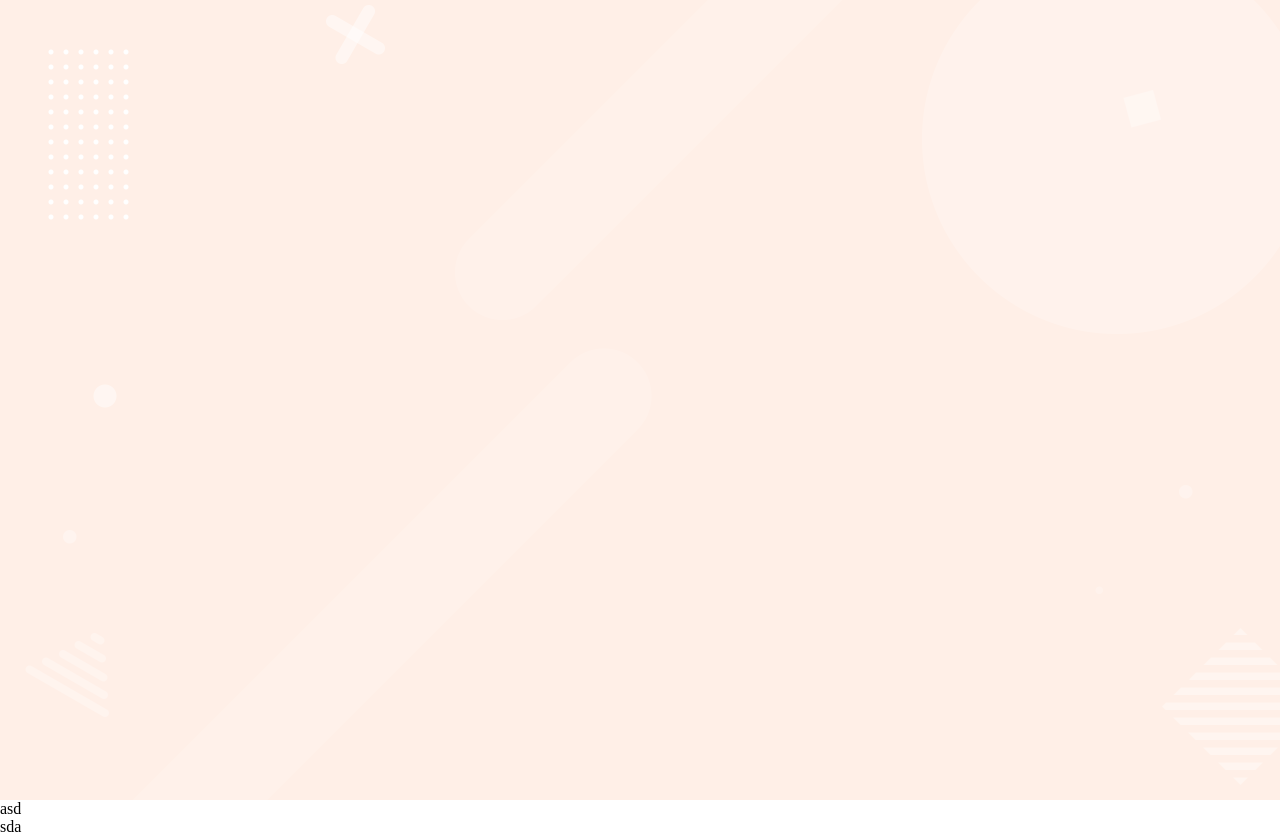
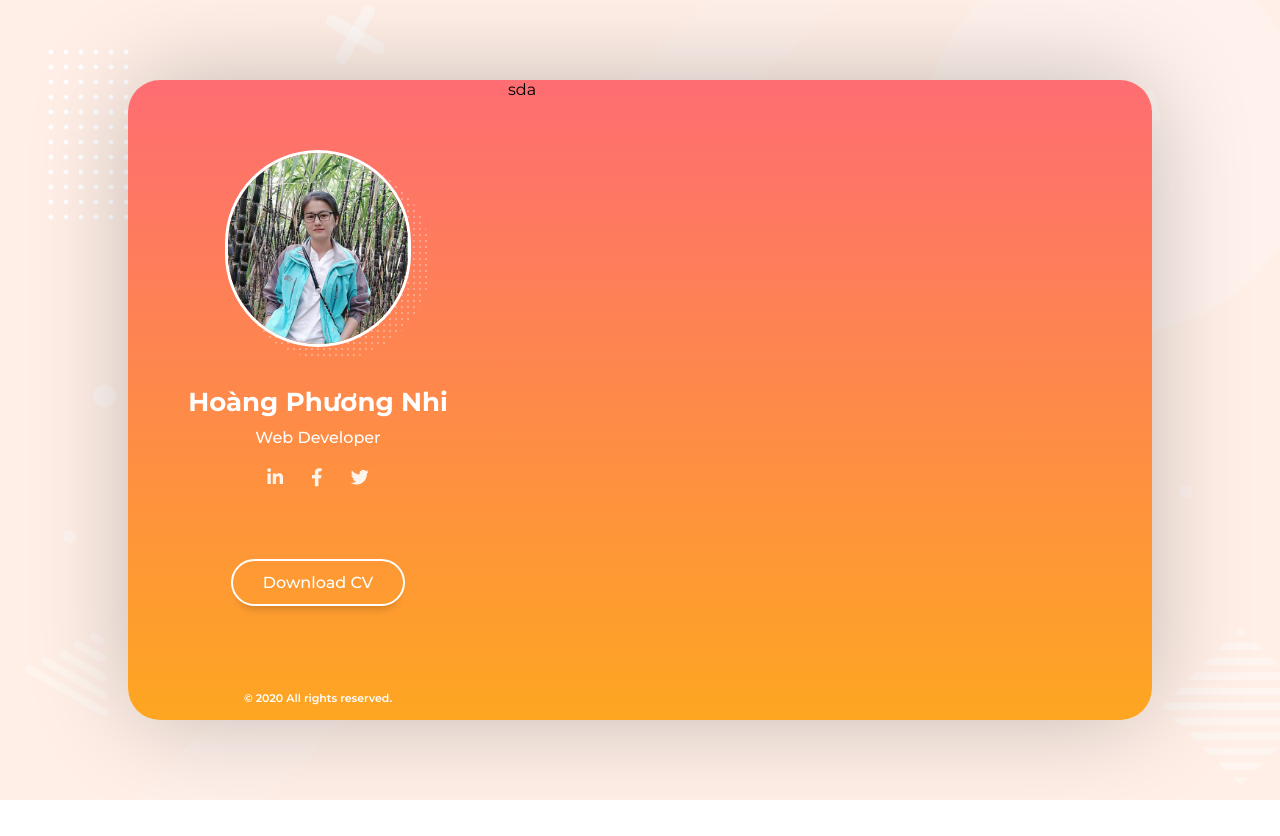
Before and after one commit to hitnei/MY-CV-WEB, a website: page index.html in a window 1280 px wide. After the commit the page ends 800 px from the top, so only its background shows below. Drawn offline with Linux system fonts and the light colour scheme.

Commit message:
headerSite

```diff
--- a/index.html
+++ b/index.html
@@ -4,24 +4,76 @@
 <head>
     <meta charset="UTF-8">
     <meta name="viewport" content="width=device-width, initial-scale=1.0">
+
+    <!-- css -->
     <link rel="stylesheet" href="/public/css/style.css">
     <link rel="stylesheet" href="/public/css/bg.css">
+    <link rel="stylesheet" href="/public/css/headerSite.css">
+
+    <!-- fonts -->
+    <link
+        href="https://fonts.googleapis.com/css2?family=Montserrat:wght@100;200;300;400;500;600;700;800;900&display=swap"
+        rel="stylesheet">
+    <link rel="stylesheet" href="https://cdnjs.cloudflare.com/ajax/libs/font-awesome/5.13.0/css/all.min.css">
+
     <title>Hitnei's CV</title>
 </head>
 
 <body>
     <div id="bgAni" class="background"></div>
-    <div class="wrapper">
-        <div class="headerSite">
-            asd
+
+    <div class="container">
+        <div class="wrapper">
+            <div class="headerSite">
+                <div class="headerContent">
+                    <div class="headerPhoto">
+                        <img src="/public/images/personalImage.jpg" alt="Personal Photo">
+                    </div>
+
+                    <div class="headerTitle">
+                        <h2>Hoàng Phương Nhi</h2>
+                        <h4>Web Developer</h4>
+                    </div>
+
+                    <div class="headerSocial">
+                        <ul>
+                            <li>
+                                <a href="#" target="_blank">
+                                    <i class="fab fa-linkedin-in"></i>
+                                </a>
+                            </li>
+                            <li>
+                                <a href="https://www.facebook.com/hoang.nhi.98871" target="_blank">
+                                    <i class="fab fa-facebook-f"></i>
+                                </a>
+                            </li>
+                            <li>
+                                <a href="https://twitter.com/Hitle_Neive_69" target="_blank">
+                                    <i class="fab fa-twitter"></i>
+                                </a>
+                            </li>
+                        </ul>
+                    </div>
+
+                    <div class="downloadCV">
+                        <input id="btnDownloadCV" type="button" value="Download CV">
+                    </div>
+
+                </div>
+                <div class="copyrights">© 2020 All rights reserved.</div>
+            </div>
+
+            <div class="contentSite">
+                sda
+            </div>
         </div>
+        <div class="mainMenu">
 
-        <div class="contentSite">
-            sda
         </div>
     </div>
 
     <script src="/public/js/bgAnimation.js"></script>
+    <script src="/public/js/headerSite.js"></script>
 </body>
 
 </html>
--- a/public/css/bg.css
+++ b/public/css/bg.css
@@ -9,6 +9,7 @@
     animation-iteration-count: infinite;
     animation-direction: alternate;
     opacity: 0.5;
+    position: absolute;
 }
 
 /* @-webkit-keyframes bgAnimation {
--- /dev/null
+++ b/public/css/headerSite.css
@@ -0,0 +1,129 @@
+.headerSite {
+    display: flex;
+    flex-direction: column;
+    align-items: center;
+    justify-content: space-between;
+    padding: 70px 30px 15px;
+    min-width: 380px;
+    width: 380px;
+    box-sizing: border-box;
+}
+
+.headerSite .headerContent {
+    display: flex;
+    flex-direction: column;
+    align-items: center;
+}
+
+.headerSite .headerContent .headerPhoto {
+    z-index: 1;
+    margin-bottom: 15px;
+}
+
+.headerSite .headerContent .headerPhoto::after {
+    position: absolute;
+    opacity: 0.3;
+    border-radius: 300px;
+    content: '';
+    height: 200px;
+    width: 200px;
+    background-image: -webkit-repeating-radial-gradient(center center, #fff, #fff 1px, transparent 0px, transparent 100%);
+    background-size: 6px 6px;
+    z-index: -1;
+    margin: 10px -180px;
+}
+
+.headerSite .headerContent .headerPhoto img {
+    max-width: 180px;
+    border-radius: 100px;
+    z-index: 1;
+    border: 3px solid #fff;
+}
+
+.headerSite .headerContent .headerTitle {
+    text-align: center;
+    color: #FFF;
+}
+
+.headerSite .headerContent .headerTitle h2 {
+    font-size: 26px;
+    margin: 20px 0 10px;
+}
+
+.headerSite .headerContent .headerTitle h4 {
+    font-size: 16px;
+    margin: 0;
+    font-weight: 500;
+}
+
+.headerSite .headerContent .headerSocial {
+    margin: 20px 0;
+}
+
+.headerSite .headerContent .headerSocial ul {
+    list-style-type: none;
+    margin: 0;
+    padding: 0;
+}
+
+.headerSite .headerContent .headerSocial ul li {
+    display: inline-block;
+}
+
+.headerSite .headerContent .headerSocial ul li:last-child {
+    margin-right: 0px;
+}
+
+.headerSite .headerContent .headerSocial ul li a {
+    color: #FFF;
+    font-size: 18px;
+    opacity: 0.9;
+    border-radius: 20px;
+    padding: 6px 12px;
+}
+
+.headerSite .headerContent .headerSocial ul li a:hover {
+    opacity: 1;
+    background-color: rgba(255,255,255,.2);
+    transition: all 1s;
+}
+
+.headerSite .headerContent .downloadCV {
+    margin-top: 50px;
+}
+
+.headerSite .headerContent .downloadCV:hover {
+    margin-top: 50px;
+}
+
+.headerSite .headerContent .downloadCV input {
+    padding: 12px 30px;
+    border-radius: 30px;
+    background: unset;
+    border: 2px solid #FFF;
+    cursor: pointer;
+    transition: background-color 0.5s, color 1s;
+    box-shadow: 0px 10px 10px -8px rgba(0, 0, 0, .22);
+}
+
+.headerSite .headerContent .downloadCV input[value] {
+    color: #FFF;
+    font-size: 16px;
+    font-weight: 500;
+}
+
+.headerSite .headerContent .downloadCV input:hover {
+    background-color: #fff;
+    color: #fea621;
+    transition: background-color 0.5s, color 1s;
+}
+
+.headerSite .headerContent .downloadCV input:focus {
+    outline: unset;
+}
+
+.headerSite .copyrights {
+    font-size: 11px;
+    font-weight: 600;
+    color: #FFF;
+}
--- a/public/css/style.css
+++ b/public/css/style.css
@@ -1,3 +1,7 @@
+* {
+    font-family: 'Montserrat', sans-serif;
+}
+
 html {
     margin: 0;
     width: 100%;
@@ -11,3 +15,20 @@ body {
     width: 100%;
     height: 100%;
 }
+
+.container {
+    display: flex;
+    justify-content: center;
+    align-items: center;
+    height: 100%;
+}
+
+.wrapper {
+    display: flex;
+    width: 80vw;
+    height: 80vh;
+    position: relative;
+    background: linear-gradient(#fe6d72, #fea621);
+    border-radius: 32px;
+    box-shadow: 0 0 100px -5px rgba(0, 0, 0, .25);
+}
```
Also changed, not shown: public/js/headerSite.js (added, +9 -0 lines), public/images/personalImage.jpg (added).
